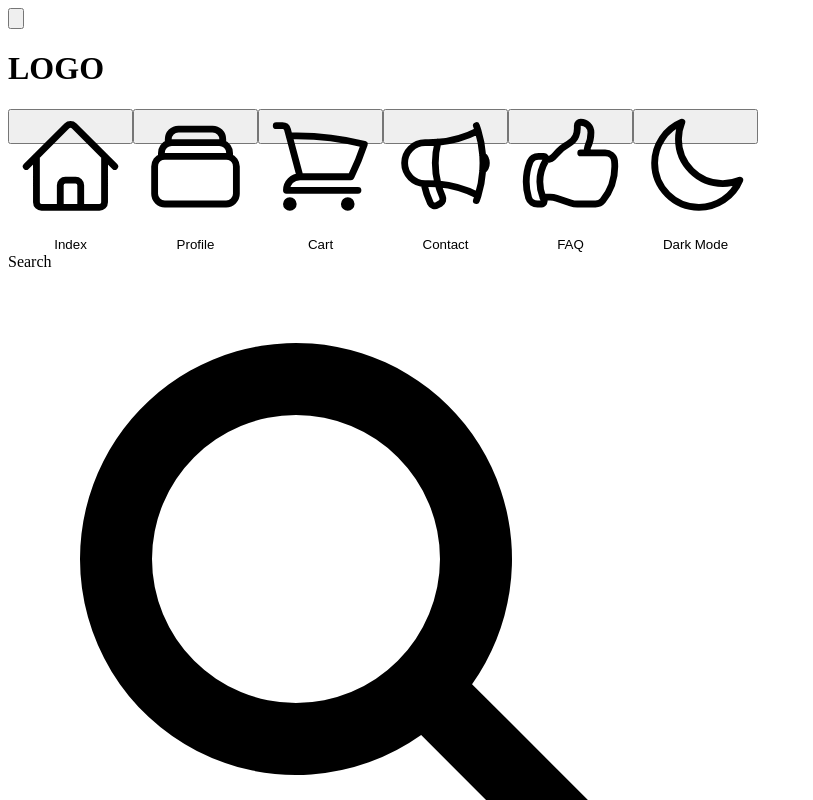
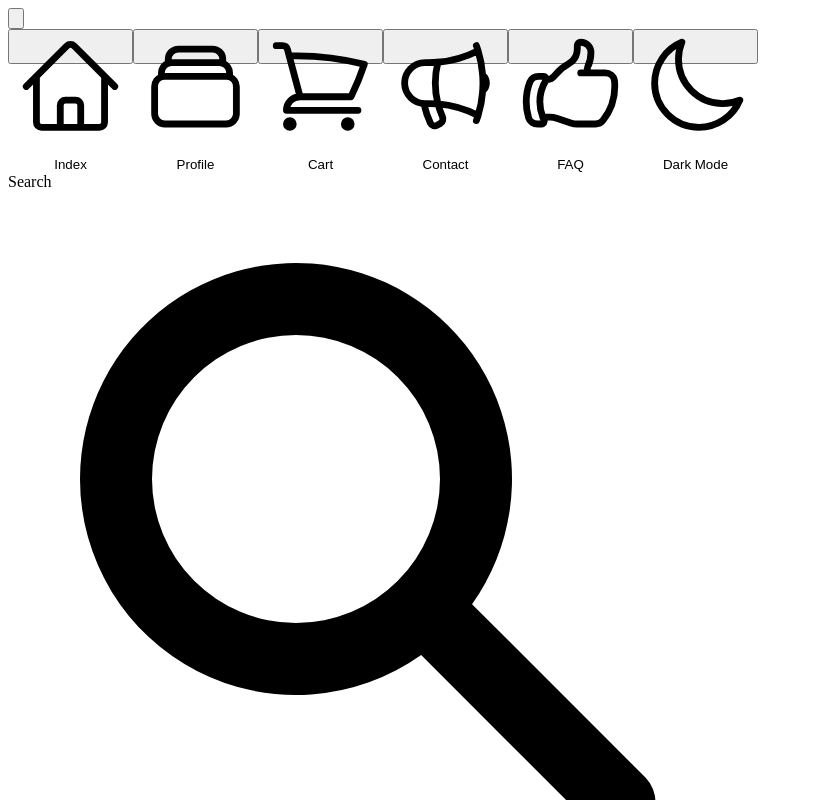
Before and after one commit to Esquiafo/Next-Index-TailwindFlowbite, a Next.js app: page / in a window 1280 px wide. Shown: the top 800 px of the page, without its empty margins (0-813 px from the left). Built offline with nearby package versions, Linux system fonts and the light colour scheme.

Commit message:
045130012023

```diff
--- a/components/Navbar.tsx
+++ b/components/Navbar.tsx
@@ -25,9 +25,7 @@ export default function Navbar() {
 
     </button>
     </div>
-    <span className="absolute flex text-start box-decoration-clone bg-gradient-to-r from-indigo-600 to-pink-500 text-white">
-<h1 className="text-xl text-start font-medium text-gray-900 dark:text-white">LOGO</h1>
-</span>
+
     <div className={`mt-2 relative ${open} transition duration-300`} style={{border: 'none'}}>
         <BigNavbar  />
     </div>
```
